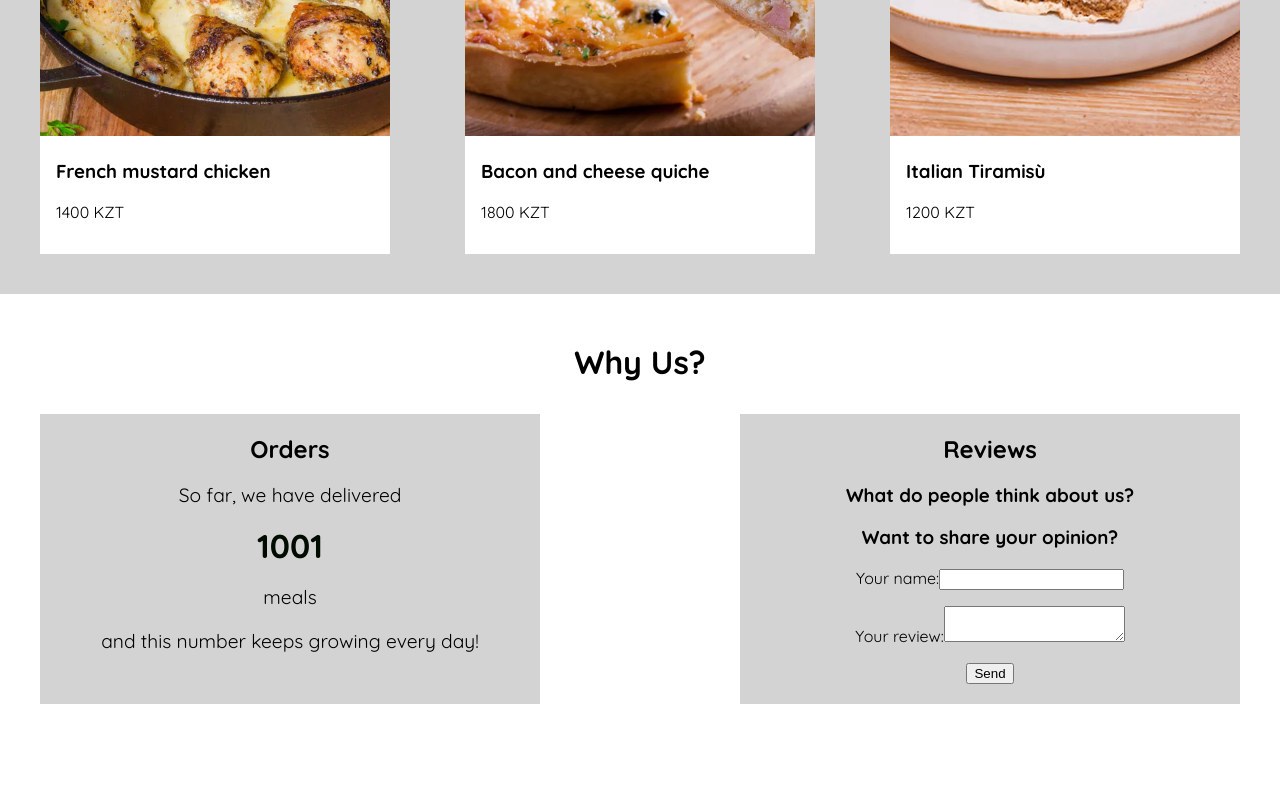
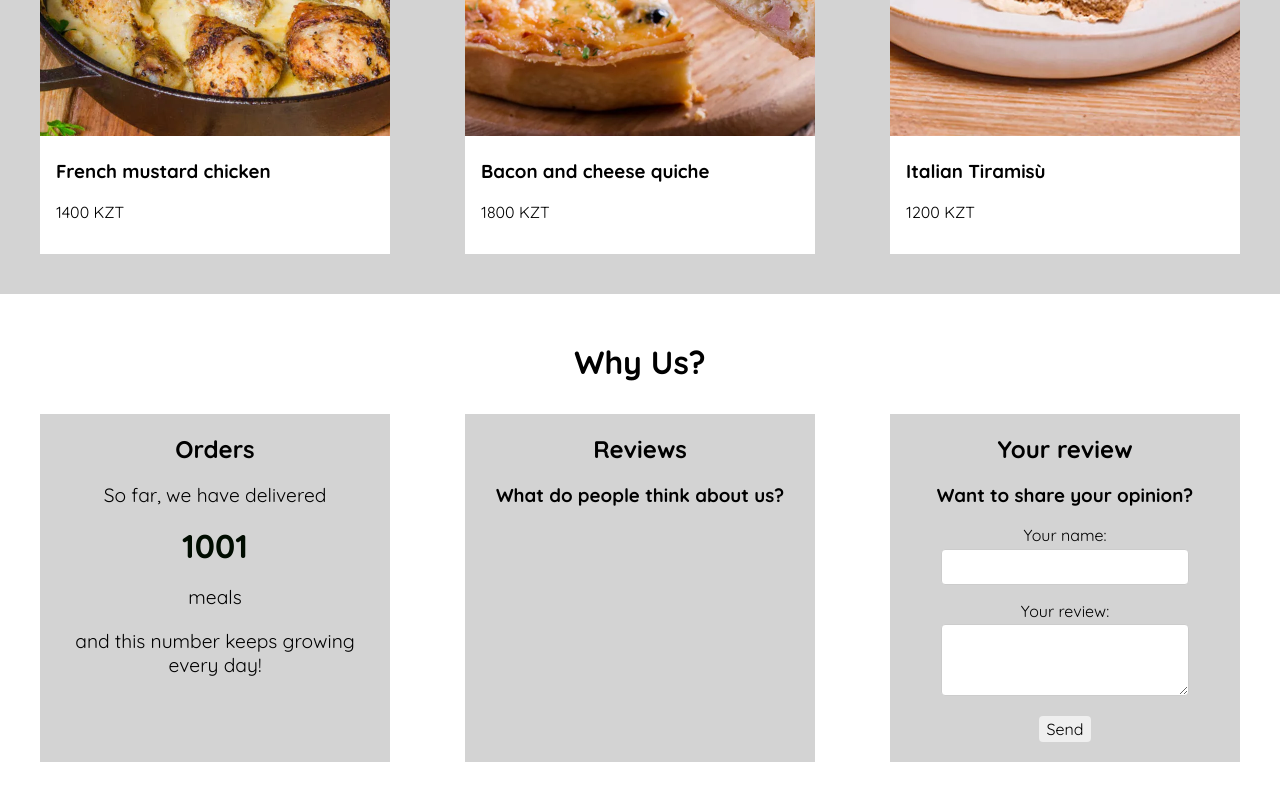
Before and after one commit to azamatsalamat/aspaz-landing-page, an Angular app: page / in a window 1280 px wide. Shown: the part 1695-2495 px from the top of the page. Before the commit the page ends 2439 px from the top, so only its background shows below. Built offline with nearby package versions, Linux system fonts and the light colour scheme.

Commit message:
finish reviews section

```diff
--- a/src/app/app.component.html
+++ b/src/app/app.component.html
@@ -50,6 +50,9 @@
             <app-interactive-card title="Reviews">
                 <app-reviews></app-reviews>
             </app-interactive-card>
+            <app-interactive-card title="Your review">
+                <app-new-review (submitReview)="onAddNewReview($event)"></app-new-review>
+            </app-interactive-card>
         </div>
     </section>
 </main>
--- a/src/app/app.component.ts
+++ b/src/app/app.component.ts
@@ -1,4 +1,4 @@
-import { Component } from '@angular/core';
+import { Component, inject } from '@angular/core';
 import { RouterOutlet } from '@angular/router';
 import { HeaderComponent } from "./header/header.component";
 import { BannerComponent } from "./banner/banner.component";
@@ -8,14 +8,22 @@ import { MenuCardComponent } from './shared/menu-card/menu-card.component';
 import { InteractiveCardComponent } from './shared/interactive-card/interactive-card.component';
 import { OrdersComponent } from "./why-us/orders/orders.component";
 import { ReviewsComponent } from "./why-us/reviews/reviews.component";
+import { NewReviewComponent } from "./why-us/reviews/new-review/new-review.component";
+import { ReviewsService } from './why-us/reviews/reviews.service';
+import { type Review } from './why-us/reviews/review.model';
 
 @Component({
   selector: 'app-root',
   standalone: true,
-  imports: [RouterOutlet, HeaderComponent, BannerComponent, SectionTitleComponent, InfoCardComponent, MenuCardComponent, InteractiveCardComponent, OrdersComponent, ReviewsComponent],
+  imports: [RouterOutlet, HeaderComponent, BannerComponent, SectionTitleComponent, InfoCardComponent, MenuCardComponent, InteractiveCardComponent, OrdersComponent, ReviewsComponent, NewReviewComponent],
   templateUrl: './app.component.html',
   styleUrl: './app.component.css'
 })
 export class AppComponent {
   title = 'aspaz-landing-page';
+
+  reviewsService = inject(ReviewsService);
+  onAddNewReview(review: Review){
+    this.reviewsService.add(review);
+  }
 }
--- a/src/app/shared/interactive-card/interactive-card.component.css
+++ b/src/app/shared/interactive-card/interactive-card.component.css
@@ -1,5 +1,5 @@
 :host{
-    width: 500px;
+    width: 350px;
     text-align: center;
     background-color: lightgrey;
     padding: 20px;
--- a/src/app/why-us/reviews/new-review/new-review.component.css
+++ b/src/app/why-us/reviews/new-review/new-review.component.css
@@ -0,0 +1,25 @@
+label {
+    display: block;
+    margin-bottom: 0.2rem;
+  }
+
+input, textarea {
+    width: 80%;
+    padding: 0.5rem;
+    border: 1px solid #ccc;
+    border-radius: 4px;
+    font: inherit;
+    font-size: 0.9rem;
+    resize: vertical;
+  }
+
+button {
+  font: inherit;
+  padding: 0.2rem 0.5rem;
+  border-radius: 4px;
+  border: none;
+}
+
+button:hover{
+  cursor: pointer;
+}
--- a/src/app/why-us/reviews/new-review/new-review.component.html
+++ b/src/app/why-us/reviews/new-review/new-review.component.html
@@ -1,11 +1,12 @@
+<h3>Want to share your opinion?</h3>
 <form (ngSubmit)="onSubmitReview()">
     <p>
-        <label for="name">Your name:</label>
+        <label for="name">Your name: </label>
         <input id="name" name="name" type="text" [(ngModel)]="enteredName">
     </p>
     <p>
-        <label for="text">Your review:</label>
-        <textarea id="text" name="text" type="text" [(ngModel)]="enteredText"></textarea>
+        <label for="text">Your review: </label>
+        <textarea id="text" name="text" type="text" rows="3" [(ngModel)]="enteredText"></textarea>
     </p>
     <button type="submit">Send</button>
 </form>
--- a/src/app/why-us/reviews/new-review/new-review.component.ts
+++ b/src/app/why-us/reviews/new-review/new-review.component.ts
@@ -1,5 +1,6 @@
-import { Component } from '@angular/core';
+import { Component, EventEmitter, Output } from '@angular/core';
 import { FormsModule } from '@angular/forms';
+import { Review } from '../review.model';
 
 @Component({
   selector: 'app-new-review',
@@ -9,10 +10,19 @@ import { FormsModule } from '@angular/forms';
   styleUrl: './new-review.component.css'
 })
 export class NewReviewComponent {
+  @Output() submitReview = new EventEmitter<Review>();
+
   enteredName = '';
   enteredText = '';
 
   onSubmitReview(){
-    console.log(this.enteredName);
+    if (this.enteredName && this.enteredText){
+      let review = {
+        id: crypto.randomUUID(),
+        name: this.enteredName,
+        text: this.enteredText
+      }
+      this.submitReview.emit(review);
+    }
   }
 }
--- a/src/app/why-us/reviews/review/review.component.css
+++ b/src/app/why-us/reviews/review/review.component.css
@@ -0,0 +1,11 @@
+:host {
+    text-align: left;
+}
+
+p {
+    margin: 0;
+}
+
+p:first-of-type {
+    font-weight: 700;
+}
--- a/src/app/why-us/reviews/review/review.component.html
+++ b/src/app/why-us/reviews/review/review.component.html
@@ -1 +1,2 @@
-<p>review works!</p>
+<p>{{data.name}}: </p>
+<p>{{data.text}}</p>
--- a/src/app/why-us/reviews/reviews.component.css
+++ b/src/app/why-us/reviews/reviews.component.css
@@ -0,0 +1,11 @@
+ul {
+    list-style: none;
+}
+
+li {
+    margin-bottom: 20px;
+}
+
+ul:last-child{
+    margin-bottom: 0;
+}
--- a/src/app/why-us/reviews/reviews.component.html
+++ b/src/app/why-us/reviews/reviews.component.html
@@ -6,5 +6,3 @@
         </li>
     }
 </ul>
-<h3>Want to share your opinion?</h3>
-<app-new-review></app-new-review>
--- a/src/app/why-us/reviews/reviews.component.ts
+++ b/src/app/why-us/reviews/reviews.component.ts
@@ -1,7 +1,7 @@
-import { Component } from '@angular/core';
-import type { Review } from './review.model';
+import { Component, inject } from '@angular/core';
 import { NewReviewComponent } from "./new-review/new-review.component";
 import { ReviewComponent } from "./review/review.component";
+import { ReviewsService } from './reviews.service';
 
 @Component({
   selector: 'app-reviews',
@@ -11,5 +11,8 @@ import { ReviewComponent } from "./review/review.component";
   styleUrl: './reviews.component.css'
 })
 export class ReviewsComponent {
-  reviews: Review[] = [];
+  reviewsService = inject(ReviewsService);
+  get reviews(){
+    return this.reviewsService.reviews;
+  }
 }
--- /dev/null
+++ b/src/app/why-us/reviews/reviews.service.ts
@@ -0,0 +1,11 @@
+import { Injectable } from "@angular/core";
+import { Review } from "./review.model";
+
+@Injectable({providedIn: "root"})
+export class ReviewsService{
+    reviews: Review[] = [];
+
+    add(review: Review){
+        this.reviews.push(review);
+    }
+}
```
